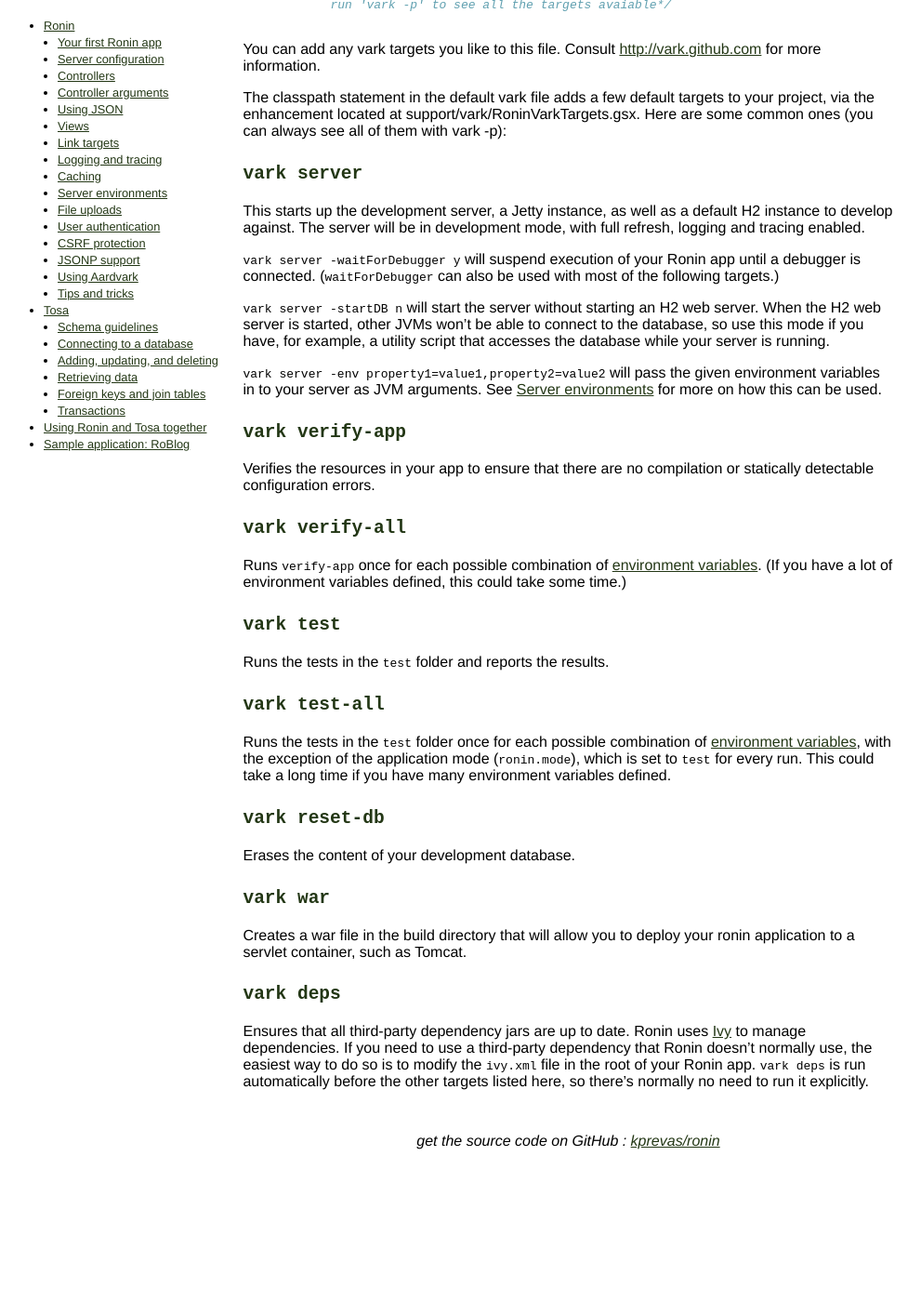
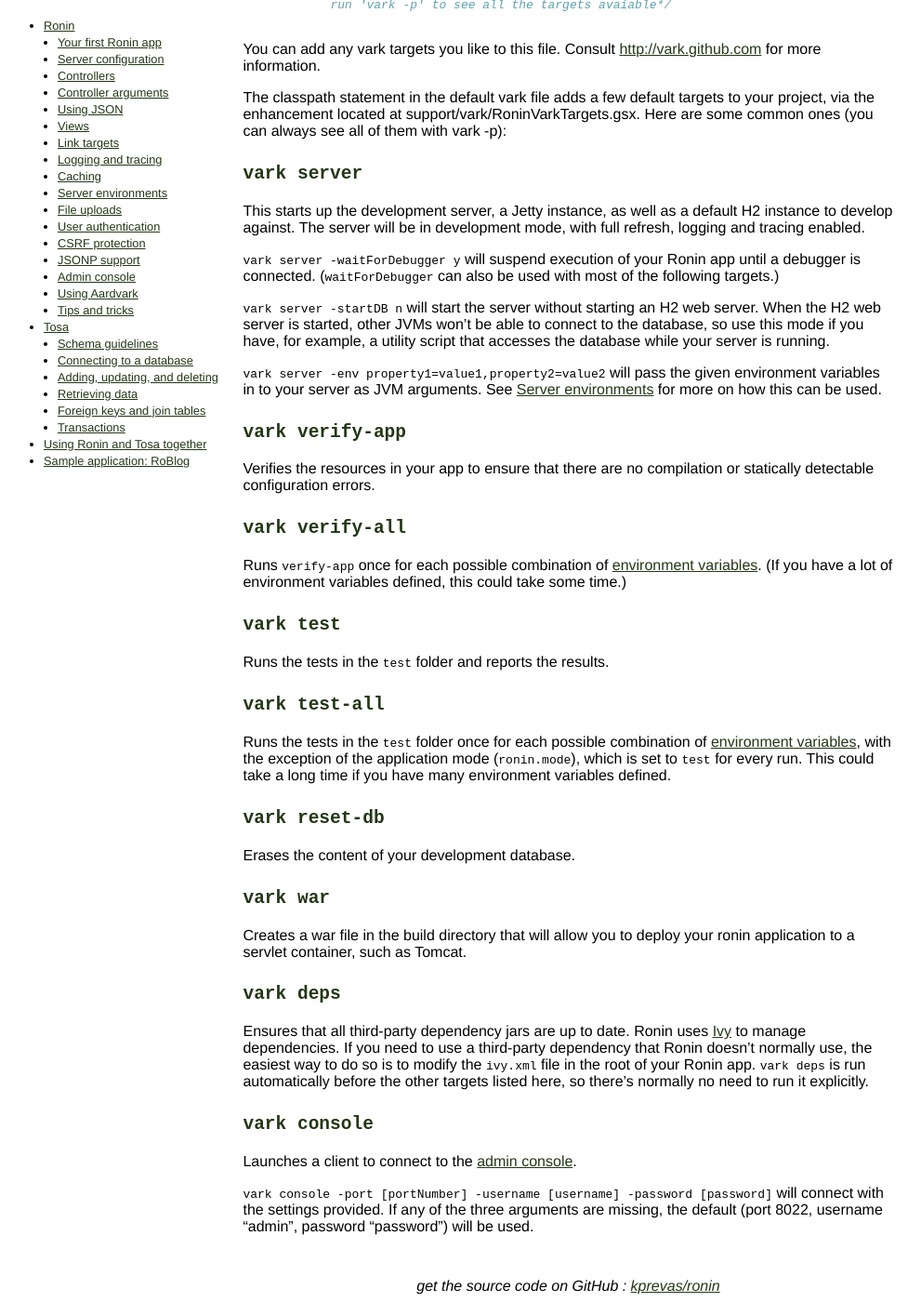
Before and after one commit to kprevas/ronin, a Jekyll site: the page built from Aardvark-in-Ronin.md, in a window 1280 px wide and 1400 px high, scrolled down 404 px. Shown: the whole window at 93% size, without its empty margins (1-992 px from the left). Built offline with Jekyll 4.4.1, drawn with Linux system fonts in a browser that asks for light colours; some web fonts are replaced; Markdown is read by kramdown in place of the engine named in the settings; before the commit the page ends 1648 px from its top, so only the background shows below that.

Commit message:
docs for admin console

```diff
--- a/Aardvark-in-Ronin.md
+++ b/Aardvark-in-Ronin.md
@@ -62,5 +62,12 @@
 ## `vark deps`
 Ensures that all third-party dependency jars are up to date.  Ronin uses [Ivy][2] to manage dependencies.  If you need to use a third-party dependency that Ronin doesn't normally use, the easiest way to do so is to modify the `ivy.xml` file in the root of your Ronin app.  `vark deps` is run automatically before the other targets listed here, so there's normally no need to run it explicitly.
 
+## `vark console`
+Launches a client to connect to the [admin console](Admin-Console.html).
+
+`vark console -port [portNumber] -username [username] -password [password]` will connect with the settings
+provided.  If any of the three arguments are missing, the default (port 8022, username "admin", password "password")
+will be used.
+
    [1]: http://vark.github.com
    [2]: http://ant.apache.org/ivy/
--- a/_layouts/default.html
+++ b/_layouts/default.html
@@ -63,6 +63,7 @@
 <li class="list2"><a href="User-Authentication.html">User authentication</a>
 <li class="list2"><a href="CSRF-Protection.html">CSRF protection</a>
 <li class="list2"><a href="JSONP-Support.html">JSONP support</a>
+<li class="list2"><a href="Admin-Console.html">Admin console</a>
 <li class="list2"><a href="Aardvark-in-Ronin.html">Using Aardvark</a>
 <li class="list2"><a href="Tips-and-Tricks.html">Tips and tricks</a>
 <li><a href="Tosa.html">Tosa</a>
--- a/_layouts/front.html
+++ b/_layouts/front.html
@@ -63,6 +63,7 @@
 <li class="list2"><a href="User-Authentication.html">User authentication</a>
 <li class="list2"><a href="CSRF-Protection.html">CSRF protection</a>
 <li class="list2"><a href="JSONP-Support.html">JSONP support</a>
+<li class="list2"><a href="Admin-Console.html">Admin console</a>
 <li class="list2"><a href="Aardvark-in-Ronin.html">Using Aardvark</a>
 <li class="list2"><a href="Tips-and-Tricks.html">Tips and tricks</a>
 <li><a href="Tosa.html">Tosa</a>
```
Also changed, not shown: Admin-Console.md (added, +54 -0 lines).
